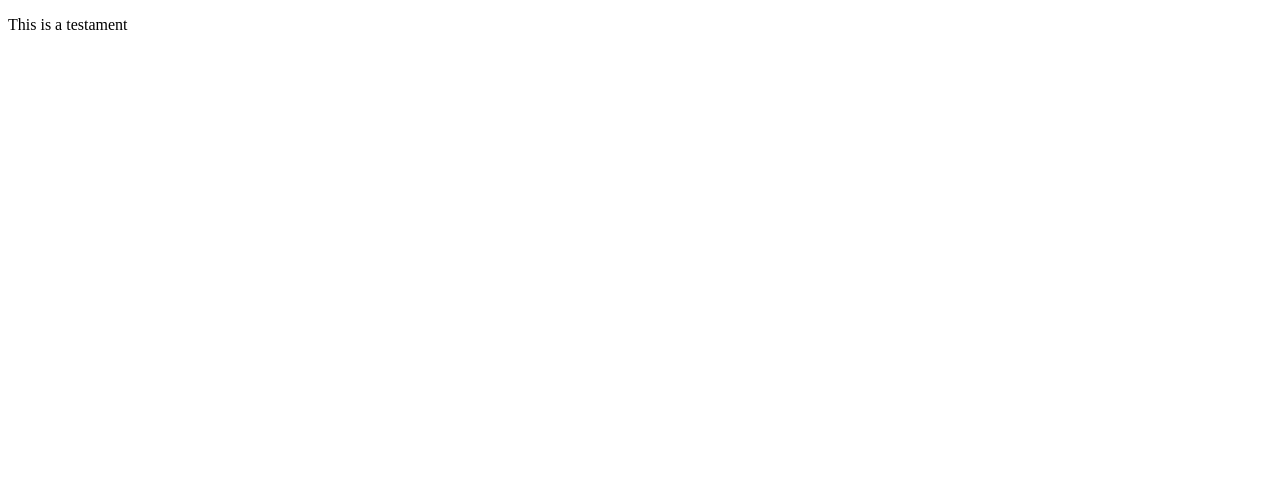
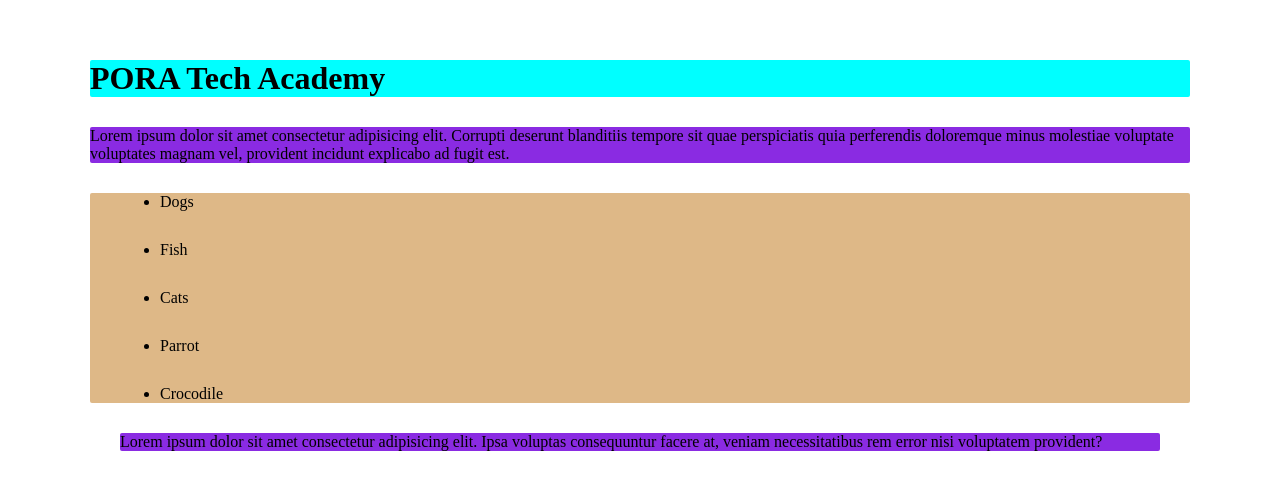
Before and after one commit to Tobifunmi/react-ct-flexbox, a plain HTML site: page index.html in a window 1280 px wide. Drawn offline with Linux system fonts and the light colour scheme.

Commit message:
css added

```diff
--- a/index.html
+++ b/index.html
@@ -3,9 +3,28 @@
 <head>
     <meta charset="UTF-8">
     <meta name="viewport" content="width=device-width, initial-scale=1.0">
-    <title>Test</title>
+    <link rel="stylesheet" href="style.css">
+    <title>PORA Tech Assignment</title>
 </head>
 <body>
-    <p>This is a testament</p>
+    <h1 id="head1">PORA Tech Academy</h1>
+    <p>Lorem ipsum dolor sit amet consectetur adipisicing
+        elit. Corrupti deserunt blanditiis tempore sit quae
+        perspiciatis quia perferendis doloremque minus
+        molestiae voluptate voluptates magnam vel, provident
+        incidunt explicabo ad fugit est.
+    </p>
+    <ul class="lorem">
+        <li>Dogs</li>
+        <li>Fish</li>
+        <li>Cats</li>
+        <li>Parrot</li>
+        <li>Crocodile</li>
+    </ul>
 </body>
+<footer>
+    <p>Lorem ipsum dolor sit amet consectetur adipisicing
+        elit. Ipsa voluptas consequuntur facere at, veniam
+        necessitatibus rem error nisi voluptatem provident?</p>
+</footer>
 </html>
--- /dev/null
+++ b/style.css
@@ -0,0 +1,16 @@
+*{
+    margin: 30px;
+    border-radius: 2px;
+}
+
+#head1{
+ background-color: aqua;
+}
+
+p{
+    background-color: blueviolet;
+}
+
+.lorem{
+    background-color: burlywood;
+}
```
